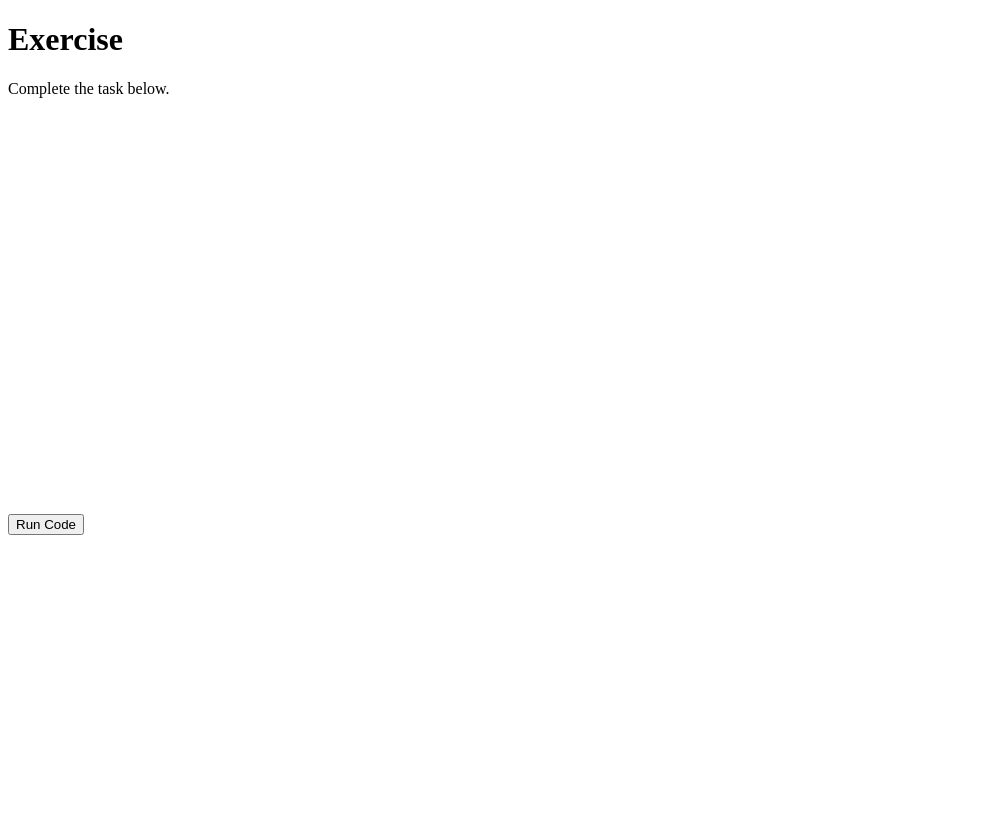
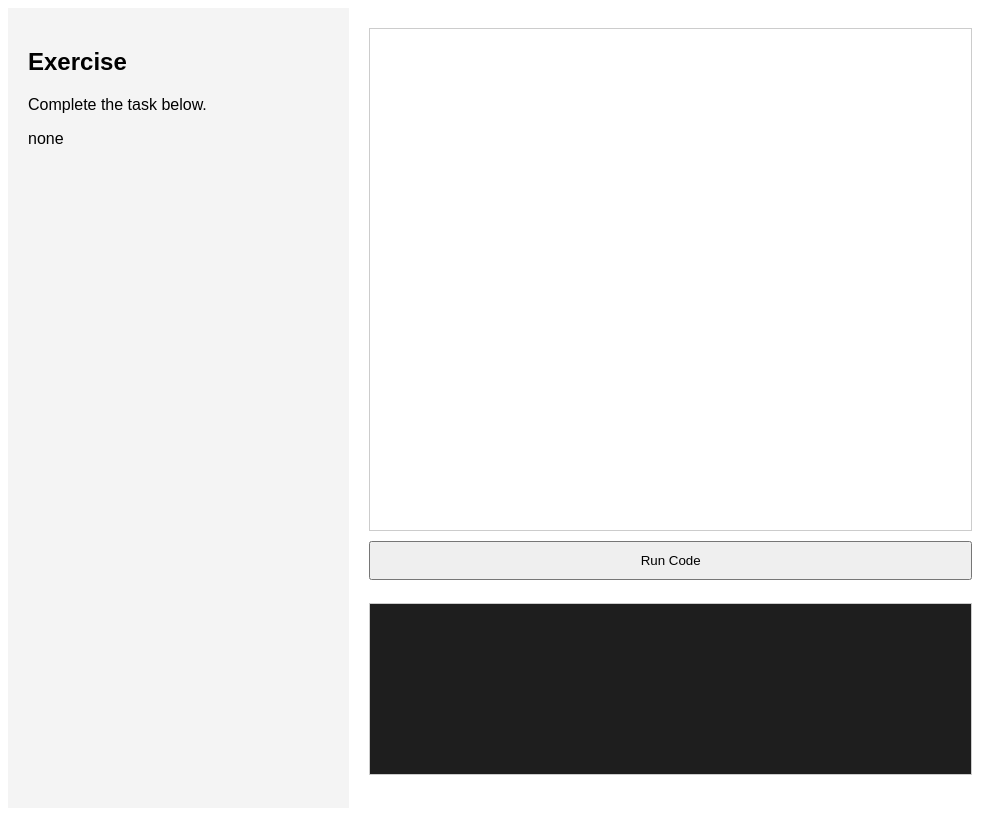
Before and after one commit to gagefulwood/code-learning-app, an Electron app: page src/app/index.html in a window 1000 px wide. Drawn offline with Linux system fonts and the light colour scheme.

Commit message:
Updated exercise styling, changed exercise JSON formats

```diff
--- a/package.json
+++ b/package.json
@@ -4,7 +4,7 @@
   "description": "",
   "main": "main.js",
   "scripts": {
-    "start": "electron .",
+    "start": "cross-env NODE_ENV=development electron .",
     "test": "echo \"Error: no test specified\" && exit 1"
   },
   "repository": {
@@ -20,6 +20,7 @@
   },
   "homepage": "https://github.com/gagefulwood/code-learning-app#readme",
   "devDependencies": {
+    "cross-env": "^7.0.3",
     "electron": "^36.0.1"
   },
   "dependencies": {
--- a/src/app/index.html
+++ b/src/app/index.html
@@ -4,11 +4,13 @@
   <meta charset="UTF-8" />
   <title>Code Learning App</title>
   <link rel="stylesheet" href="../styles/main.css"/>
+  <link rel="stylesheet" href="../styles/editor.css"/>
 </head>
 <body>
   <div id="app"></div>
 
   <script type="module" src="../scripts/routing.js"></script>
   <script type="module" src="./renderer.js"></script>
+  <script src="https://unpkg.com/monaco-editor@latest/min/vs/loader.js"></script>
 </body>
 </html>
--- a/src/app/renderer.js
+++ b/src/app/renderer.js
@@ -1,3 +1,4 @@
 import { loadPage } from '../scripts/routing.js';
 
+
 loadPage('exercise.html');
--- a/src/components/editor.component.js
+++ b/src/components/editor.component.js
@@ -1,4 +1,7 @@
-export function setupEditor(defaultCode = '// Write C code here\n#include <stdio.h>\nint main() { return 0; }') {
+export function setupEditor(
+  defaultCode = '// Write C code here\n#include <stdio.h>\nint main() { return 0; }',
+  expectedFiles = {}
+) {
   const loaderScript = document.createElement('script');
   loaderScript.src = '../../node_modules/monaco-editor/min/vs/loader.js';
   loaderScript.onload = () => {
@@ -13,7 +16,7 @@ export function setupEditor(defaultCode = '// Write C code here\n#include <stdio
 
     document.getElementById('run-btn')?.addEventListener('click', () => {
       const code = window.monacoEditor.getValue();
-        window.electronAPI.runCCode(code).then(result => {
+      window.electronAPI.runCCode(code, expectedFiles).then(result => {
         document.getElementById('output-area').textContent = result;
       });
     });
--- a/src/pages/exercise.html
+++ b/src/pages/exercise.html
@@ -1,8 +1,19 @@
-<div id="exercise-container">
-    <h1 id="exercise-title">Exercise</h1>
-    <p id="exercise-description"></p>
+<div class="exercise-container">
+  <section class="info-container">
+    <h1 id="exercise-title">Exercise Title</h1>
+    <p id="exercise-description">Description</p>
+    <div id="test-cases">
+      none
+    </div>
+  </section>
 
-    <div id="editor" style="height: 400px;"></div>
-    <button id="run-btn">Run Code</button>
-    <pre id="output-area"></pre>
-  </div>
+  <section class="editor-container">
+    <div id="editor"></div>
+    <div class="controls">
+      <button id="run-btn">Run Code</button>
+      <pre id="output-area"></pre>
+    </div>
+  </section>
+
+  <script type="module" src="../scripts/renderer.js"></script>
+</div>
--- a/src/preload.js
+++ b/src/preload.js
@@ -1,5 +1,6 @@
 const { contextBridge, ipcRenderer } = require('electron');
 
 contextBridge.exposeInMainWorld('electronAPI', {
-  runCCode: (code) => ipcRenderer.invoke('run-c-code', code)
+  runCCode: (code, expectedFiles) =>
+    ipcRenderer.invoke('run-c-code', code, expectedFiles)
 });
--- a/src/scripts/exercise.page.js
+++ b/src/scripts/exercise.page.js
@@ -5,10 +5,11 @@ export function setupExercisePage(data) {
 
   const title = exerciseData.title || 'Exercise';
   const desc = exerciseData.description || 'Complete the task below.';
-  const defaultCode = exerciseData.defaultCode || '#include #include <stdio.h>\n\nint main() {\n  printf("Hello, world!\\n");\n  return 0;\n}';
+  const defaultCode = exerciseData.defaultCode || '#include <stdio.h>\n\nint main() {\n  printf("Hello, world!\\n");\n  return 0;\n}';
+  const expectedFiles = exerciseData.expectedFiles || {};
 
   document.getElementById('exercise-title').textContent = title;
   document.getElementById('exercise-description').textContent = desc;
 
-  setupEditor(defaultCode);
+  setupEditor(defaultCode, expectedFiles);
 }
--- /dev/null
+++ b/src/styles/editor.css
@@ -0,0 +1,50 @@
+.exercise-container {
+    display: flex;
+    height: 100vh; /* Full viewport height */
+    overflow: hidden;
+    font-family: sans-serif;
+  }
+
+  .info-container {
+    flex: 1; /* Takes up 1 part of the available space */
+    padding: 20px;
+    background-color: #f4f4f4;
+    overflow-y: auto;
+    box-sizing: border-box;
+  }
+
+  .editor-container {
+    flex: 2; /* Takes up 2 parts of the available space */
+    display: flex;
+    flex-direction: column;
+    padding: 20px;
+    box-sizing: border-box;
+    background-color: #ffffff;
+  }
+
+  #editor {
+    flex: 1; /* Fills the remaining space */
+    border: 1px solid #ccc;
+    margin-bottom: 10px;
+  }
+
+  .controls {
+    display: flex;
+    flex-direction: column;
+  }
+
+  #run-btn {
+    padding: 10px;
+    margin-bottom: 10px;
+    cursor: pointer;
+  }
+
+  #output-area {
+    background-color: #1e1e1e;
+    color: #dcdcdc;
+    padding: 10px;
+    overflow-y: auto;
+    white-space: pre-wrap;
+    border: 1px solid #ccc;
+    height: 150px;
+  }
```
Also changed, not shown: main.js (+4 -3 lines), src/data/exercises.json (+10 -3 lines), src/runner/runCode.js (+16 -0 lines), 3 other files. Lines whose indentation alone changed are shown as unchanged.
